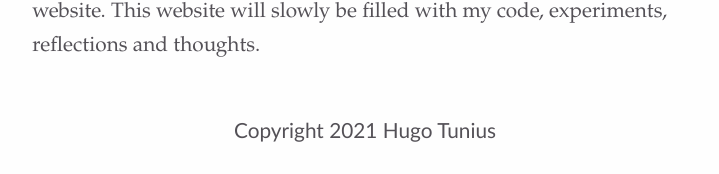
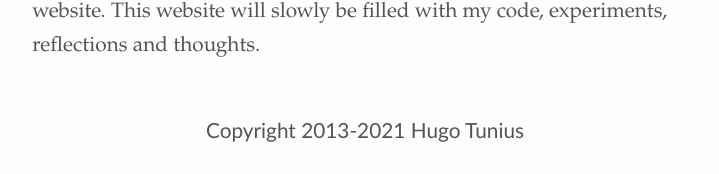
Before and after one commit to k0nserv/hugotunius.se, a Jekyll site: the page built from index.html, in a window 1280 px wide and 900 px high, scrolled down 13065 px. Shown: the part 723-897 px from the top of the window, without its empty margins (275-994 px from the left). Built offline with Jekyll 4.4.1, drawn with Linux system fonts in a browser that asks for light colours.

Commit message:
[Footer] Add lower range for copyright

```diff
--- a/_includes/footer.html
+++ b/_includes/footer.html
@@ -1,3 +1,3 @@
 <footer>
-  <p class="text-center low-contrast sans-serif">Copyright {{ site.time | date: '%Y' }} Hugo Tunius</p>
+  <p class="text-center low-contrast sans-serif">Copyright 2013-{{ site.time | date: '%Y' }} Hugo Tunius</p>
 </footer>
```
